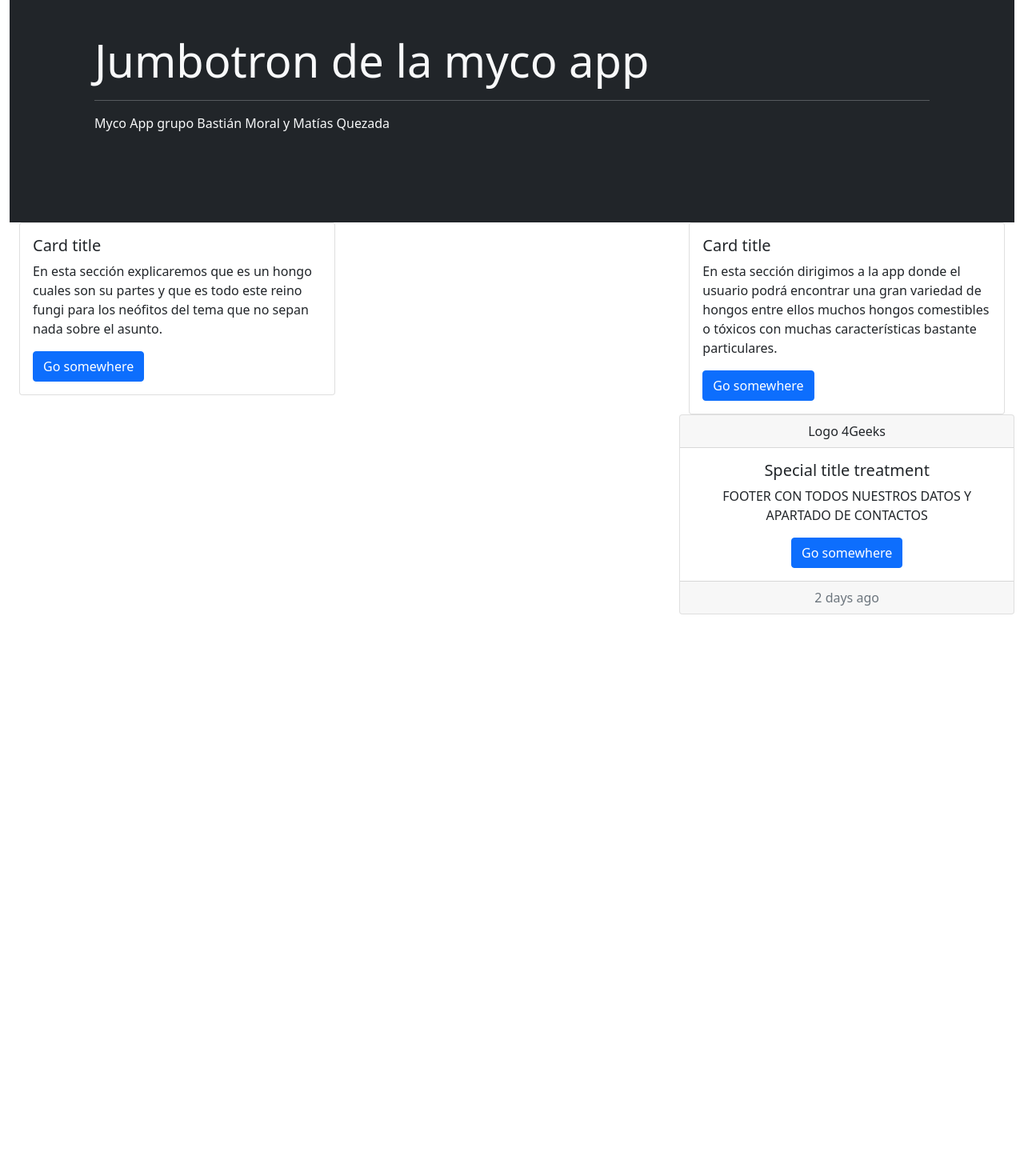
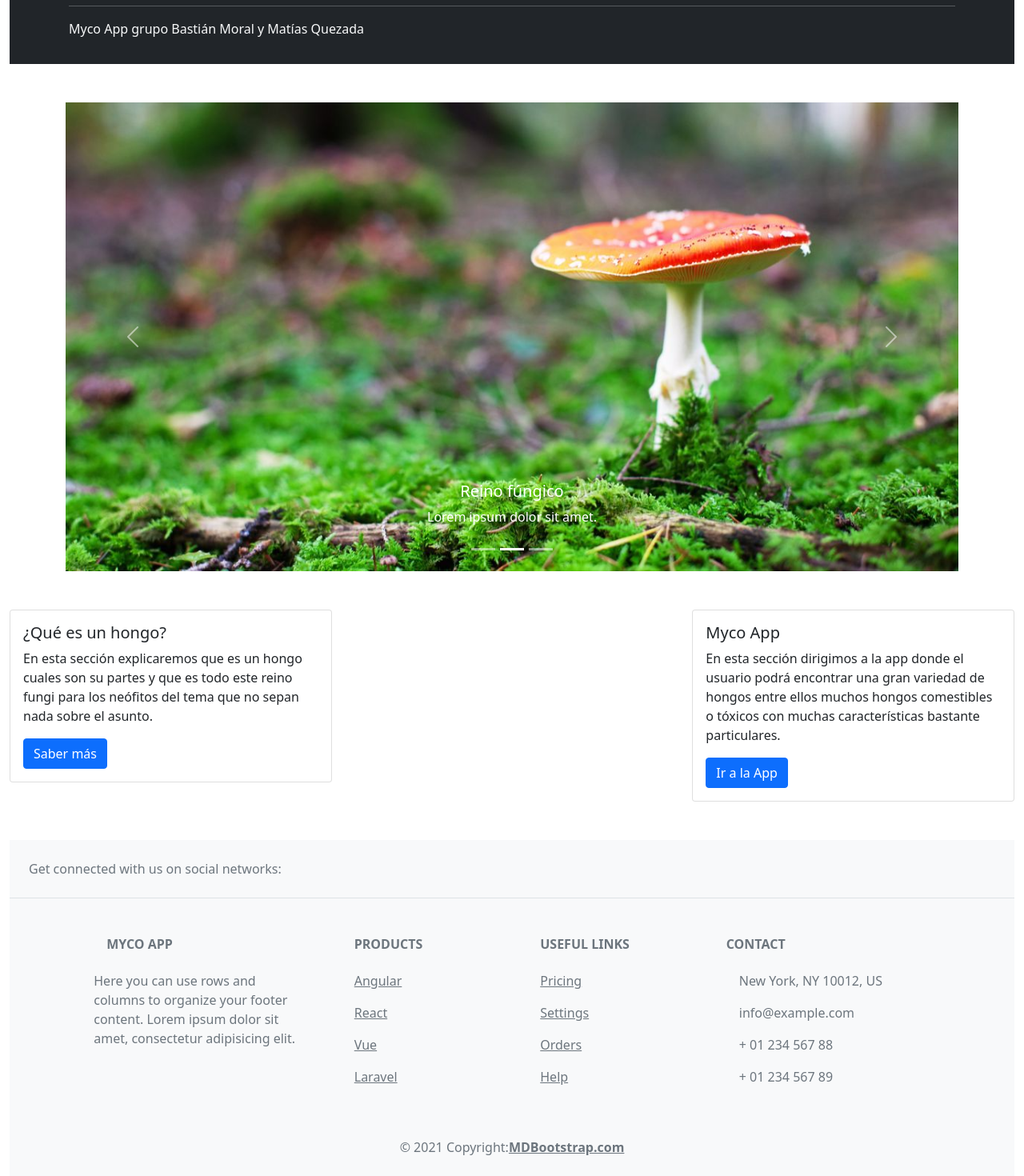
Before and after one commit to MatiasRadov/frontend-myco, a React (Create React App) app: page / in a window 1280 px wide. Shown: the part 92-1562 px from the top of the page at 80% size. Before the commit the page ends 860 px from the top, so only its background shows below. Built offline with nearby package versions, Linux system fonts and the light colour scheme.

Commit message:
vista home con carousel

```diff
--- a/src/views/Home.jsx
+++ b/src/views/Home.jsx
@@ -4,38 +4,74 @@ function Home() {
   return (
     <>
       <div className="container-fluid">
-        <div class="container-fluid bg-dark text-light p-5">
-          <a href="#" class="btn btn-primary">
+        <div className="container-fluid bg-dark text-light">
+          <a href="#" className="btn btn-primary float-end mt-3">
             Iniciar Sesión
           </a>
-          <div class="container bg-dark p-5">
-            <h1 class="display-4">Jumbotron de la myco app</h1>
+          <div className="container bg-dark p-3">
+            <h1 className="display-4">Jumbotron de la myco app</h1>
             <hr />
             <p>Myco App grupo Bastián Moral y Matías Quezada</p>
           </div>
         </div>
-        <div className="container-fluid">
-          <div className="row">
-            <div className="col-4">
+
+          <div className="container">
+            <div className="row mt-5">
+              <div className="col">
+                <div className="carousel slide carousel-fade" id="mi-carousel" data-bs-ride="carousel">
+                  <div className="carousel-inner">
+                    <div className="carousel-item active">
+                      <img className="img-fluid" src="../images/cordyceps-millitaris.jpg" alt="" />
+                    </div>
+                    <div className="carousel-item" data-bs-interval="5000">
+                      <div className="carousel-caption">
+                        <h5>Reino fúngico</h5>
+                        <p>Lorem ipsum dolor sit amet.</p>
+                      </div>
+                      <img className="img-fluid" src="../images/hongo2.jpg" alt="" />
+                    </div>
+                    <div className="carousel-item">
+                      <img className="img-fluid" src="../images/hongo3.jpg" alt="" />
+                    </div>
+                  </div>
+                  <button className="carousel-control-prev" type="button" data-bs-target="#mi-carousel" data-bs-slide="prev">
+                    <span className="carousel-control-prev-icon" aria-hidden="true"></span>
+                    <span className="visually-hidden">Anterior</span>
+                  </button>
+                  <button className="carousel-control-next" type="button" data-bs-target="#mi-carousel" data-bs-slide="next">
+                    <span className="carousel-control-next-icon" aria-hidden="true"></span>
+                    <span className="visually-hidden">Siguiente</span>
+                  </button>
+                  <div className="carousel-indicators">
+                    <button type="button" className="active" data-bs-target="#mi-carousel" data-bs-slide-to="0" aria-label="Slide 1"></button>
+                    <button type="button" className="" data-bs-target="#mi-carousel" data-bs-slide-to="1" aria-label="Slide 2"></button>
+                    <button type="button" className="" data-bs-target="#mi-carousel" data-bs-slide-to="2" aria-label="Slide 3"></button>
+                  </div>
+                </div>
+              </div>
+            </div>
+          </div>
+
+        <div className="row justify-content-between">
+          <div className="col-4 mt-5 mb-5">
             <div className="card">
               <div className="card-body">
-                  <h5 className="card-title">Card title</h5>
+                <h5 className="card-title">¿Qué es un hongo?</h5>
                 <p className="card-text">
                   En esta sección explicaremos que es un hongo cuales son su
                   partes y que es todo este reino fungi para los neófitos del
                   tema que no sepan nada sobre el asunto.
                 </p>
                 <a href="#" className="btn btn-primary">
-                    Go somewhere
+                  Saber más
                 </a>
               </div>
             </div>
           </div>
-            <div className="col-4"></div>
-            <div className="col-4">
+          <div className="col-4 mt-5 mb-5">
             <div className="card">
               <div className="card-body">
-                  <h5 className="card-title">Card title</h5>
+                <h5 className="card-title">Myco App</h5>
                 <p className="card-text">
                   En esta sección dirigimos a la app donde el usuario podrá
                   encontrar una gran variedad de hongos entre ellos muchos
@@ -43,24 +79,127 @@ function Home() {
                   bastante particulares.
                 </p>
                 <a href="#" className="btn btn-primary">
-                    Go somewhere
+                  Ir a la App
                 </a>
               </div>
             </div>
-              <div class="card row text-center">
-                <div class="card-header col-12">Logo 4Geeks</div>
-                <div class="card-body col-12">
-                  <h5 class="card-title">Special title treatment</h5>
-                  <p class="card-text">
-                    FOOTER CON TODOS NUESTROS DATOS Y APARTADO DE CONTACTOS
-                  </p>
-                  <a href="#" class="btn btn-primary">
-                    Go somewhere
+          </div>
+        </div>
+        <div className="row">
+          <div className="col">
+            <footer className="text-center text-lg-start bg-light text-muted">
+              <section className="d-flex justify-content-center justify-content-lg-between p-4 border-bottom">
+                <div className="me-5 d-none d-lg-block">
+                  <span>Get connected with us on social networks:</span>
+                </div>
+                <div>
+                  <a href="" className="me-4 text-reset">
+                    <i className="fab fa-facebook-f"></i>
+                  </a>
+                  <a href="" className="me-4 text-reset">
+                    <i className="fab fa-twitter"></i>
+                  </a>
+                  <a href="" className="me-4 text-reset">
+                    <i className="fab fa-google"></i>
+                  </a>
+                  <a href="" className="me-4 text-reset">
+                    <i className="fab fa-instagram"></i>
+                  </a>
+                  <a href="" className="me-4 text-reset">
+                    <i className="fab fa-linkedin"></i>
+                  </a>
+                  <a href="" className="me-4 text-reset">
+                    <i className="fab fa-github"></i>
                   </a>
                 </div>
-                <div class="card-footer col-12 text-muted">2 days ago</div>
+              </section>
+              <section className="">
+                <div className="container text-center text-md-start mt-5">
+                  <div className="row mt-3">
+                    <div className="col-md-3 col-lg-4 col-xl-3 mx-auto mb-4">
+                      <h6 className="text-uppercase fw-bold mb-4">
+                        <i className="fas fa-gem me-3"></i>Myco App
+                      </h6>
+                      <p>
+                        Here you can use rows and columns to organize your
+                        footer content. Lorem ipsum dolor sit amet, consectetur
+                        adipisicing elit.
+                      </p>
+                    </div>
+                    <div className="col-md-2 col-lg-2 col-xl-2 mx-auto mb-4">
+                      <h6 className="text-uppercase fw-bold mb-4">Products</h6>
+                      <p>
+                        <a href="#!" className="text-reset">
+                          Angular
+                        </a>
+                      </p>
+                      <p>
+                        <a href="#!" className="text-reset">
+                          React
+                        </a>
+                      </p>
+                      <p>
+                        <a href="#!" className="text-reset">
+                          Vue
+                        </a>
+                      </p>
+                      <p>
+                        <a href="#!" className="text-reset">
+                          Laravel
+                        </a>
+                      </p>
+                    </div>
+                    <div className="col-md-3 col-lg-2 col-xl-2 mx-auto mb-4">
+                      <h6 className="text-uppercase fw-bold mb-4">Useful links</h6>
+                      <p>
+                        <a href="#!" className="text-reset">
+                          Pricing
+                        </a>
+                      </p>
+                      <p>
+                        <a href="#!" className="text-reset">
+                          Settings
+                        </a>
+                      </p>
+                      <p>
+                        <a href="#!" className="text-reset">
+                          Orders
+                        </a>
+                      </p>
+                      <p>
+                        <a href="#!" className="text-reset">
+                          Help
+                        </a>
+                      </p>
+                    </div>
+                    <div className="col-md-4 col-lg-3 col-xl-3 mx-auto mb-md-0 mb-4">
+                      <h6 className="text-uppercase fw-bold mb-4">Contact</h6>
+                      <p>
+                        <i className="fas fa-home me-3"></i> New York, NY 10012, US
+                      </p>
+                      <p>
+                        <i className="fas fa-envelope me-3"></i>
+                        info@example.com
+                      </p>
+                      <p>
+                        <i className="fas fa-phone me-3"></i> + 01 234 567 88
+                      </p>
+                      <p>
+                        <i className="fas fa-print me-3"></i> + 01 234 567 89
+                      </p>
                     </div>
                   </div>
+                </div>
+              </section>
+              <div
+                className="text-center p-4"
+              >
+                © 2021 Copyright:
+                <a className="text-reset fw-bold" href="https://mdbootstrap.com/">
+                  MDBootstrap.com
+                </a>
+              </div>
+            </footer>
           </div>
         </div>
       </div>
```
Also changed, not shown: src/views/CollabForm.jsx (+92 -11 lines), public/images/hongo2.jpg (added), public/images/hongo3.jpg (added). Lines whose indentation alone changed are shown as unchanged.
